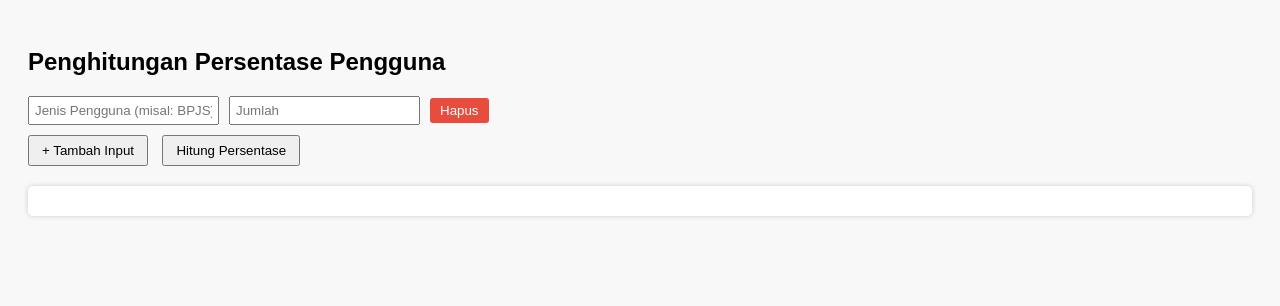
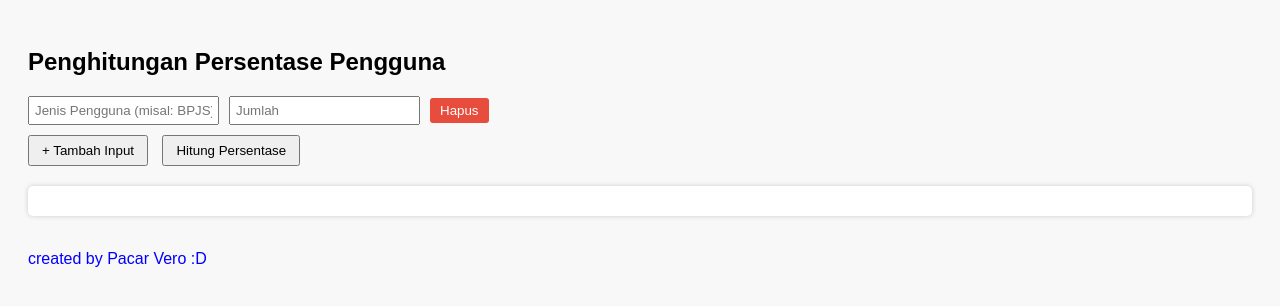
Before and after one commit to Jhonatan-G404/Presentase-keluarga, a plain HTML site: page index.html in a window 1280 px wide. Drawn offline with Linux system fonts and the light colour scheme.

Commit message:
Add pacar vero
Wkwkwk

```diff
--- a/index.html
+++ b/index.html
@@ -45,6 +45,10 @@
     ul {
       margin-top: 10px;
     }
+
+    .created {
+      color:Blue;
+    }
   </style>
 </head>
 <body>
@@ -64,6 +68,10 @@
   <button onclick="hitungPersentase()">Hitung Persentase</button>
 
   <div class="hasil" id="hasilOutput"></div>
+
+  <br>
+
+  <p class="created">created by Pacar Vero :D</p>
 
   <script>
     function tambahInput() {
```
